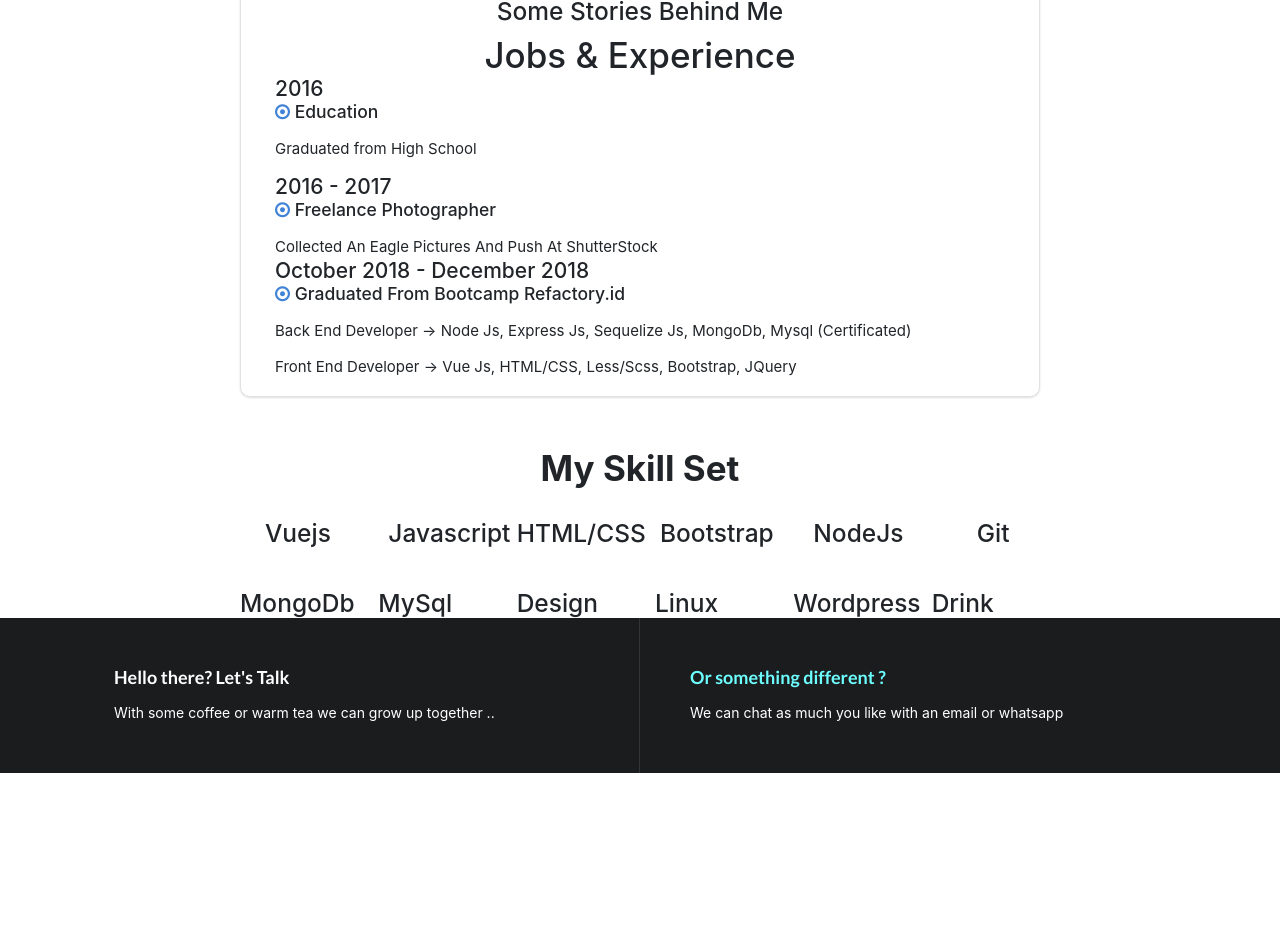
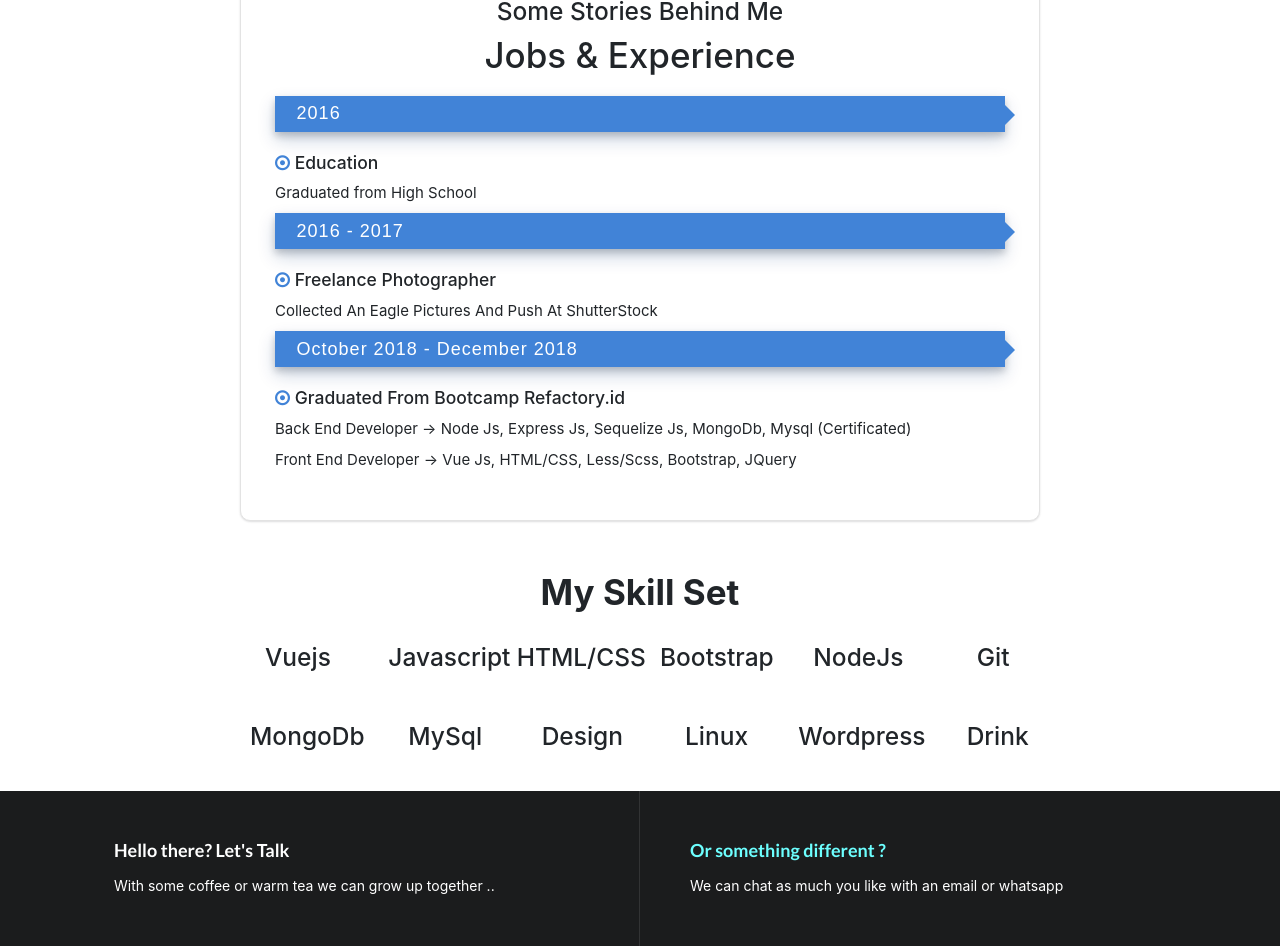
Before and after one commit to lulumalik/profile, a plain HTML site: page index.html in a window 1280 px wide. Shown: the part 1383-2329 px from the top of the page. Before the commit the page ends 2156 px from the top, so only its background shows below. Drawn offline with nearby package versions, Linux system fonts and the light colour scheme; a script that the page names is missing.

Commit message:
Update Style.css

```diff
--- a/css/style.css
+++ b/css/style.css
@@ -1,6 +1,7 @@
 html{
   font-family: 'Open Sans', sans-serif;
 }
+/* SEC 1 */
 section.sec1 {
   padding: 200px;
   width: 100%;
@@ -74,13 +75,43 @@ section.content .label1 .row .Seq {
   margin-left: 45px;
   margin-bottom: 40px;
 }
+section.content .label1 .row .Mongo {
+  margin-top: 10px;
+  margin-left: 10px;
+  margin-bottom: 40px;
+}
+section.content .label1 .row .Sql {
+  margin-top: 10px;
+  margin-left: 30px;
+  margin-bottom: 40px;
+}
+section.content .label1 .row .Design {
+  margin-top: 10px;
+  margin-left: 25px;
+  margin-bottom: 40px;
+}
+section.content .label1 .row .Linux {
+  margin-top: 10px;
+  margin-left: 30px;
+  margin-bottom: 40px;
+}
+section.content .label1 .row .Wp {
+  margin-top: 10px;
+  margin-left: 5px;
+  margin-bottom: 40px;
+}
+section.content .label1 .row .Drink {
+  margin-top: 10px;
+  margin-left: 35px;
+  margin-bottom: 40px;
+}
 section.content .well {
   margin-top: 50px;
 }
 section.sec1 .ui p {
   text-align: left;
 }
-
+/* CONTENT */
 .content{
 
   text-align: justify;
@@ -181,6 +212,7 @@ button{
   padding-top: 20px;
   color: white;
 }
+
 /* Card CSS */
 /* FontAwesome for working BootSnippet :> */
 
@@ -322,8 +354,63 @@ footer .footer .container {
   text-align: center;
 }
 
+/* EXPERIENCE */
+
+/*--work--*/
+
+.skill_info_wthree_agile {
+  margin: 0 auto;
+  width: auto ;
+  padding: 20px 0px;
+}
+.work-info {
+  text-align: left;
+  margin: 0 auto;
+  width: 100%;
+}
+.work-info h4 {
+  margin: 0 auto;
+  font-size: 1.2em;
+  padding: .4em 1.2em;
+  color: #fff;
+  position: relative;
+  background: #4183D7;
+  font-family: 'Poppins', sans-serif;
+  font-weight: 300;
+  letter-spacing: 1px;
+  box-shadow: 0 8px 18px 0 rgba(3, 48, 117, 0.2), 0 4px 7px 0 rgba(0, 0, 0, 0.19);
+}
+.work-info h4:before {
+  float: left;
+  margin: 0 auto;
+  width: auto;
+  height: auto;
+  position: absolute;
+  content: '';
+  top: 9px;
+  right: -10px;
+  border-style: solid;
+  border-width: 10px 0 10px 10px;
+  border-color: transparent transparent transparent #4183D7;
+}
+.work-info p {
+  text-align: left;
+  margin: 0 auto;
+  padding-bottom: 10px;
+}
+.work-info h5 {
+  text-align: left;
+  margin: 0px auto;
+  padding-top: 20px;
+}
+
+
+
+/* END */
+
 
 @media only screen and (max-width: 1024px) {
+
   section.content .label1 {
     margin-left: -35px;
   }
@@ -359,6 +446,11 @@ footer .footer .container {
   }
   section.sec1 .image-flip{
     margin-left: 35px;
+  }
+  .skill_info_wthree_agile {
+    margin: 0 auto;
+    width: auto;
+    padding: 20px 0px;
   }
 }
 @media only screen and (max-width: 887px) {
@@ -414,6 +506,11 @@ footer .footer .container {
   section.content .row {
     width: 100%;
   }
+  .skill_info_wthree_agile {
+    margin: 0 auto;
+    width: auto;
+    padding: 20px 0px;
+  }
 }
 @media only screen and (max-width: 414px) {
   section.sec1 .row {
@@ -452,6 +549,12 @@ footer .footer .container {
   }
   .row #card2 {
     padding: 0px;
+  }
+  .sec-title h3 {
+    font-size: 20px;
+  }
+  .sec-title h1 {
+    font-size: 20px;
   }
 }
 @media only screen and (max-width: 360px) {
```
